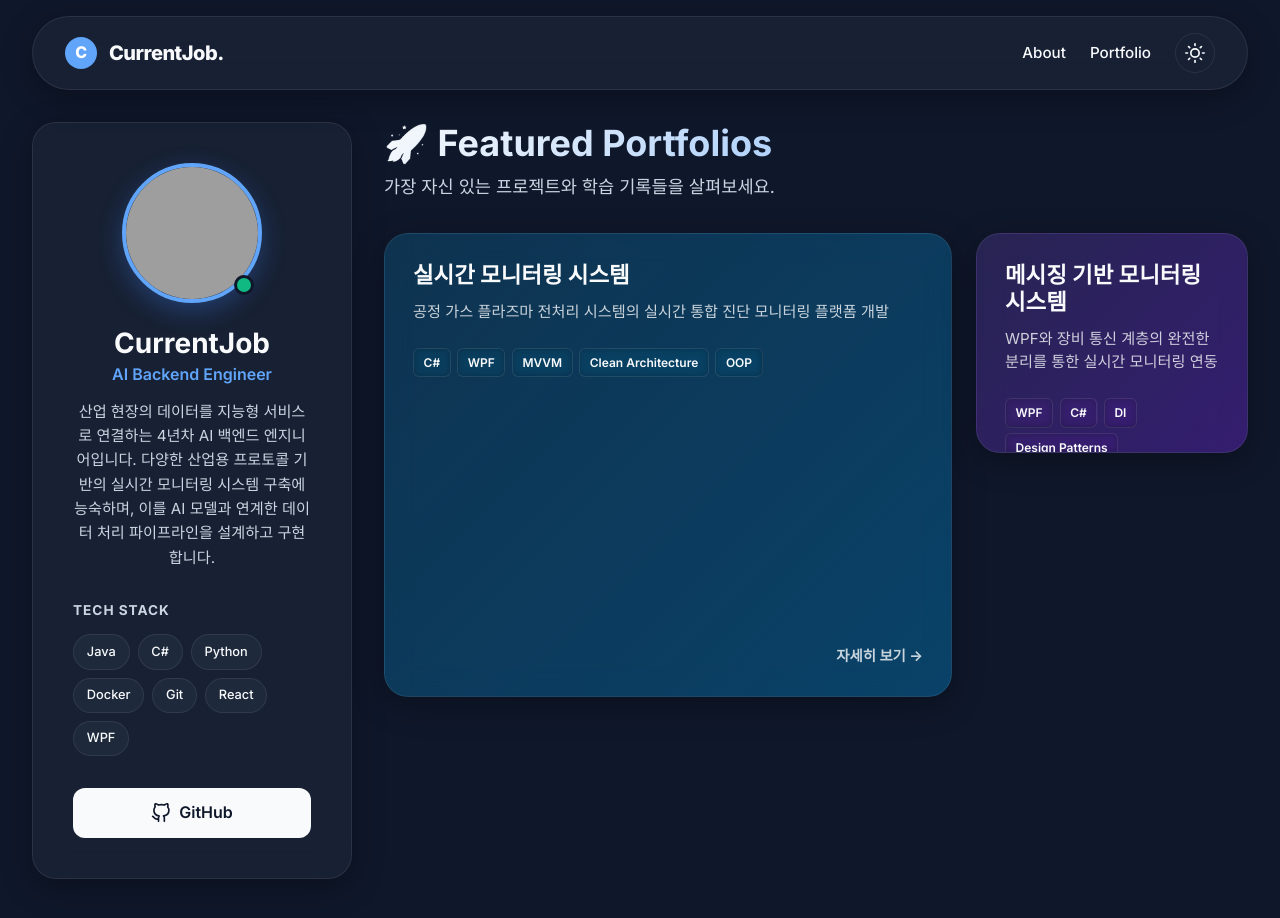
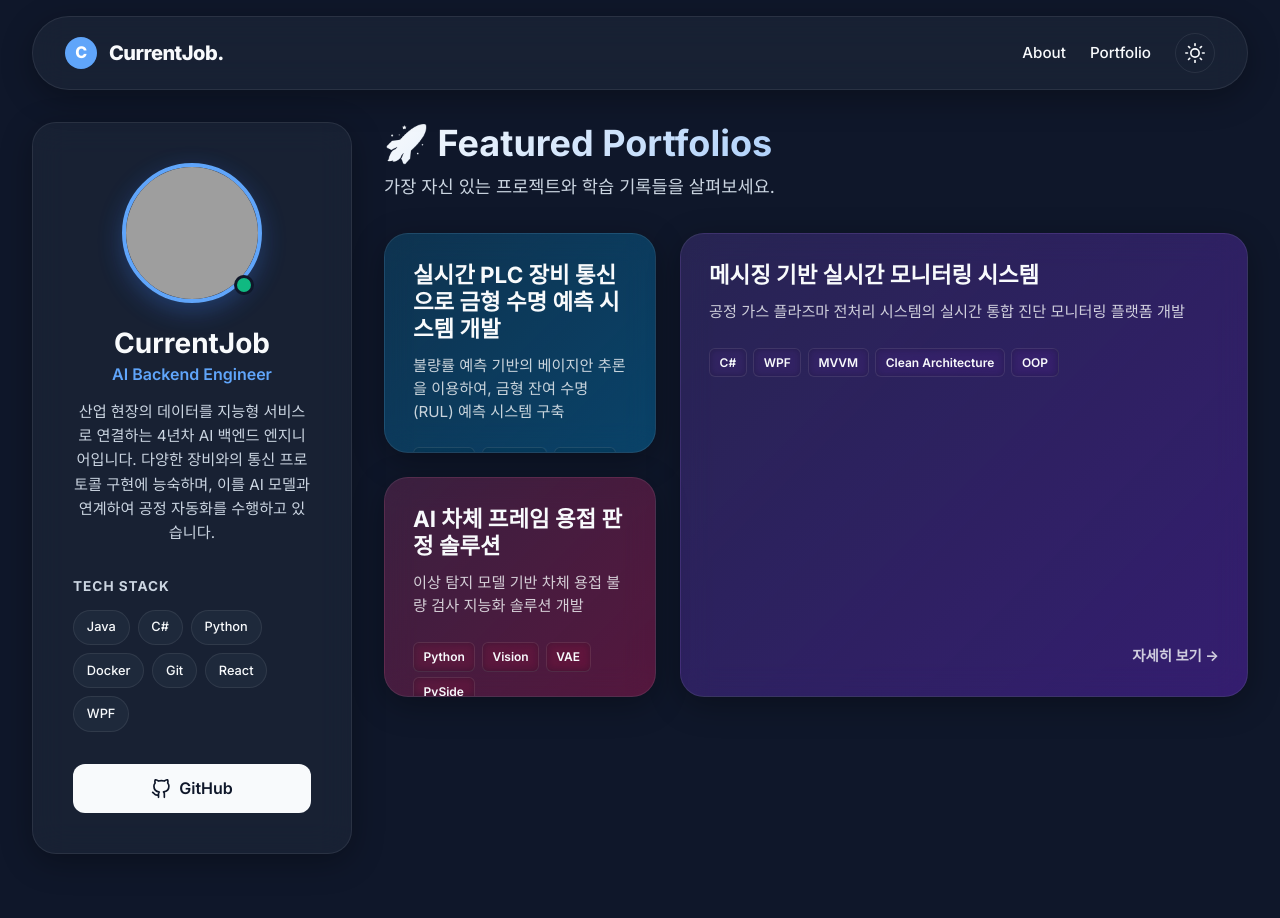
Before and after one commit to currentJob/currentJob.github.io, a React (Create React App) app: page / in a window 1280 px wide. Shown: the top 918 px of the page. Built offline with nearby package versions, Linux system fonts and the light colour scheme; grey boxes are pictures that could not be loaded.

Commit message:
📝 Doc: portfolio 수정

```diff
--- a/src/data/portfolioData.js
+++ b/src/data/portfolioData.js
@@ -1,7 +1,7 @@
 export const profileData = {
   name: "CurrentJob",
   title: "AI Backend Engineer",
-  description: "산업 현장의 데이터를 지능형 서비스로 연결하는 4년차 AI 백엔드 엔지니어입니다. 다양한 산업용 프로토콜 기반의 실시간 모니터링 시스템 구축에 능숙하며, 이를 AI 모델과 연계한 데이터 처리 파이프라인을 설계하고 구현합니다.",
+  description: "산업 현장의 데이터를 지능형 서비스로 연결하는 4년차 AI 백엔드 엔지니어입니다. 다양한 장비와의 통신 프로토콜 구현에 능숙하며, 이를 AI 모델과 연계하여 공정 자동화를 수행하고 있습니다.",
   avatar: "https://avatars.githubusercontent.com/u/9919?v=4", // placeholder
   techStack: ["Java", "C#", "Python", "Docker", "Git", "React", "WPF"]
 };
@@ -9,31 +9,31 @@ export const profileData = {
 export const portfolioData = [
   {
     id: 1,
-    title: "실시간 모니터링 시스템",
+    title: "실시간 PLC 장비 통신으로 금형 수명 예측 시스템 개발",
+    description: "불량률 예측 기반의 베이지안 추론을 이용하여, 금형 잔여 수명(RUL) 예측 시스템 구축",
+    tech: ["Python", "FastAPI", "Django", "RESTful API"],
+    link: "#",
+    span: "col-span-1 row-span-1",
+    color: "var(--gradient-1)"
+  },
+  {
+    id: 2,
+    title: "메시징 기반 실시간 모니터링 시스템",
     description: "공정 가스 플라즈마 전처리 시스템의 실시간 통합 진단 모니터링 플랫폼 개발",
     tech: ["C#", "WPF", "MVVM", "Clean Architecture", "OOP"],
     link: "#",
     span: "col-span-2 row-span-2",
-    color: "var(--gradient-1)"
+    color: "var(--gradient-2)"
   },
   {
-    id: 2,
-    title: "메시징 기반 모니터링 시스템",
-    description: "WPF와 장비 통신 계층의 완전한 분리를 통한 실시간 모니터링 연동",
-    tech: ["WPF", "C#", "DI", "Design Patterns"],
+    id: 3,
+    title: "AI 차체 프레임 용접 판정 솔루션",
+    description: "이상 탐지 모델 기반 차체 용접 불량 검사 지능화 솔루션 개발",
+    tech: ["Python", "Vision", "VAE", "PySide"],
     link: "#",
     span: "col-span-1 row-span-1",
-    color: "var(--gradient-2)"
+    color: "var(--gradient-3)"
   },
-  // {
-  //   id: 3,
-  //   title: "RTMS.DeviceLib 구축",
-  //   description: "이기종 장비(Modbus, LeCroy 등) 단일 인터페이스 통합 및 DI 패턴 적용",
-  //   tech: ["C#", "Design Patterns", "DI"],
-  //   link: "#",
-  //   span: "col-span-1 row-span-1",
-  //   color: "var(--gradient-3)"
-  // },
   // {
   //   id: 4,
   //   title: "데이터 처리 파이프라인",
```
